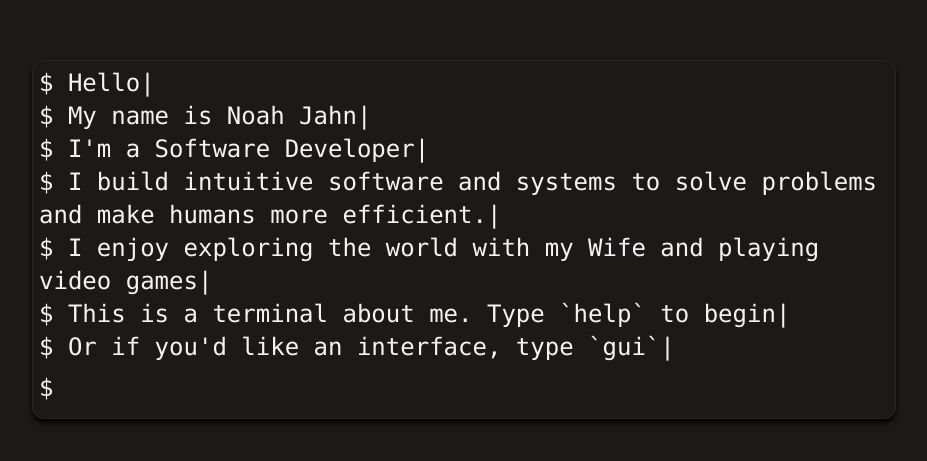
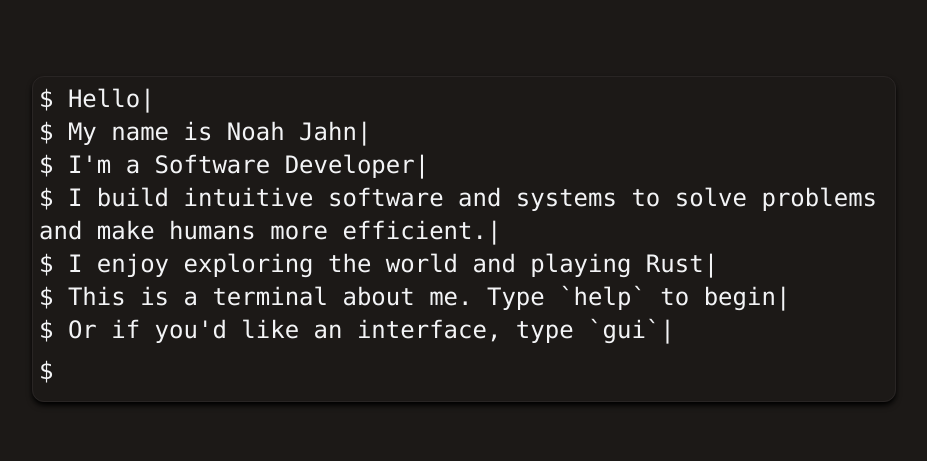
Before and after one commit to lundjrl/noahjahn.dev, a Vue app: page / in a window 1280 px wide. Shown: the part 161-622 px from the top of the page, without its empty margins (176-1103 px from the left). Built offline with nearby package versions, Linux system fonts and the light colour scheme.

Commit message:
Update TerminalFrame.vue

```diff
--- a/src/components/TerminalFrame.vue
+++ b/src/components/TerminalFrame.vue
@@ -10,7 +10,7 @@
       problems and make humans more efficient."
     />
     <TerminalText
-      text="I enjoy exploring the world with my Wife and playing video games"
+      text="I enjoy exploring the world and playing Rust"
     />
     <TerminalText text="This is a terminal about me. Type `help` to begin" />
     <TerminalText text="Or if you'd like an interface, type `gui`" />
```
